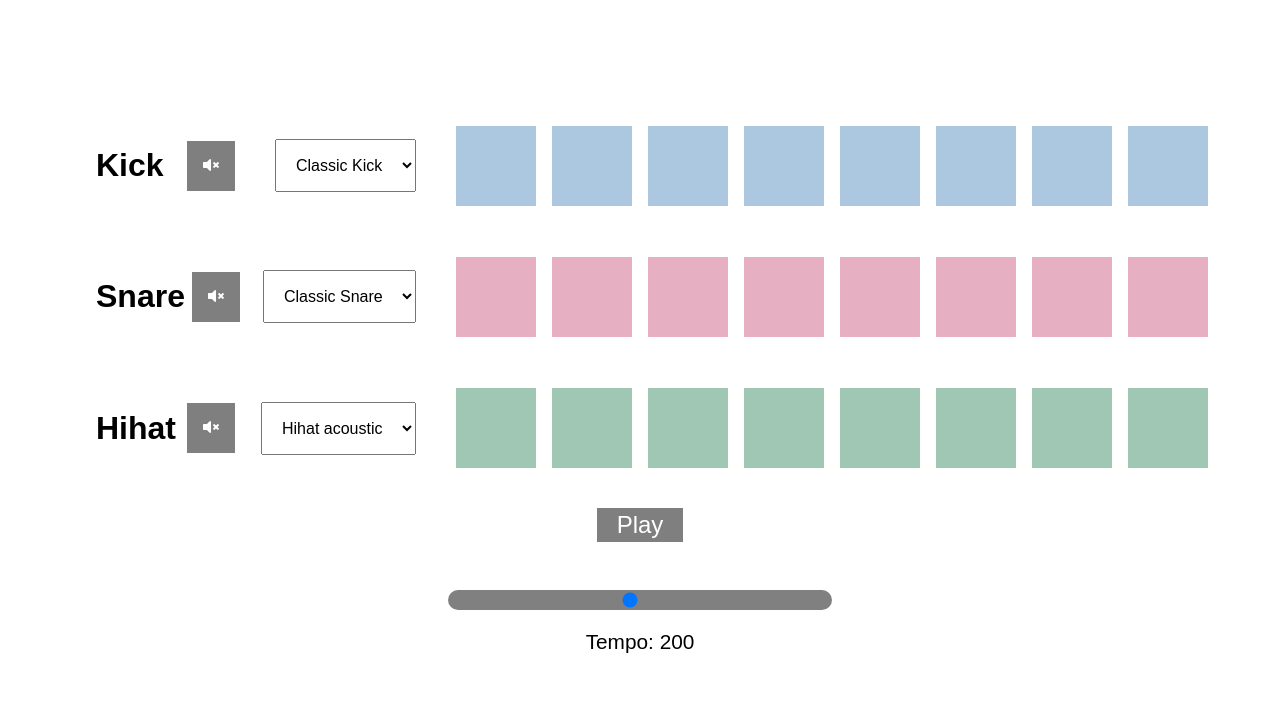
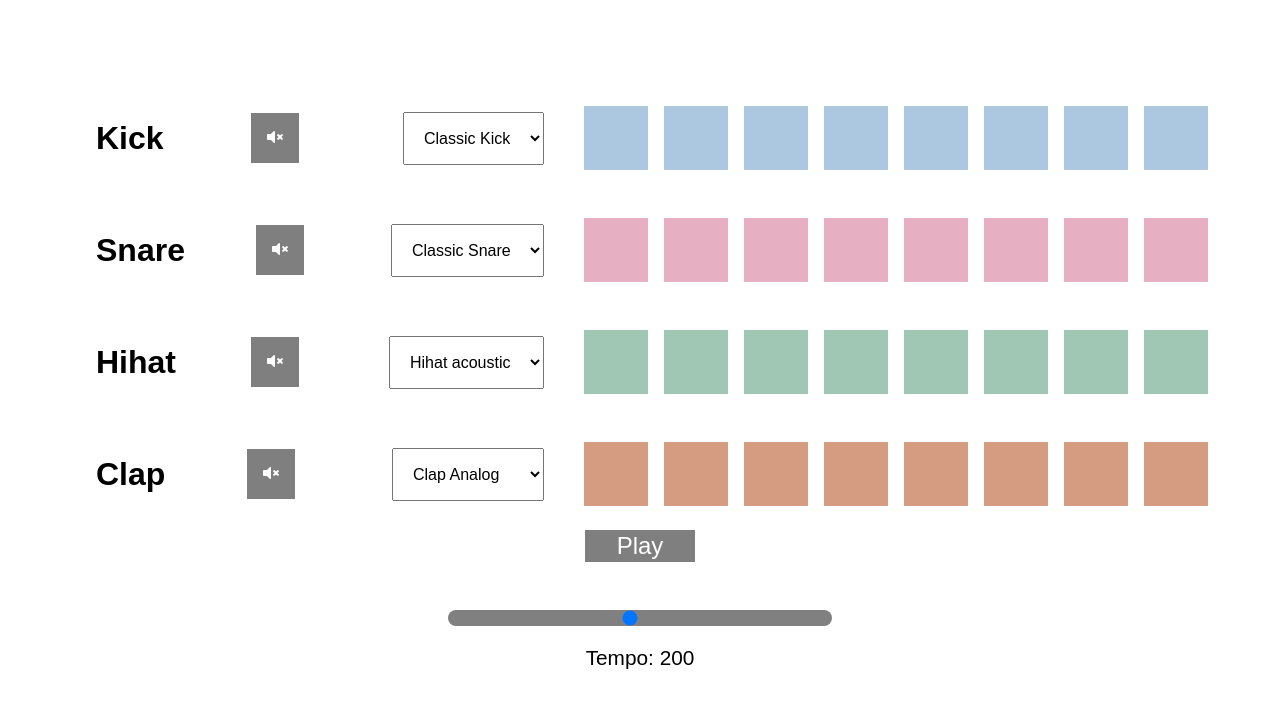
Before and after one commit to StephBerg86/Beatmaker, a plain HTML site: page index.html in a window 1280 px wide. Drawn offline with Linux system fonts and the light colour scheme.

Commit message:
added clap

```diff
--- a/app.js
+++ b/app.js
@@ -5,9 +5,11 @@ class Drumkit {
     this.currentKick = "./sounds/kick-classic.wav";
     this.currentSnare = "./sounds/snare-acoustic01.wav";
     this.currentHihat = "./sounds/hihat-acoustic01.wav";
+    this.currentClap = "./sounds/clap-analog.wav";
     this.kickAudio = document.querySelector(".kick-sound");
     this.snareAudio = document.querySelector(".snare-sound");
     this.hihatAudio = document.querySelector(".hihat-sound");
+    this.clapAudio = document.querySelector(".clap-sound");
     this.index = 0;
     this.bpm = 150;
     this.isPlaying = null;
@@ -36,6 +38,10 @@ class Drumkit {
         if (bar.classList.contains("hihat-pad")) {
           this.hihatAudio.currentTime = 0;
           this.hihatAudio.play();
+        }
+        if (bar.classList.contains("clap-pad")) {
+          this.clapAudio.currentTime = 0;
+          this.clapAudio.play();
         }
       }
     });
@@ -75,6 +81,9 @@ class Drumkit {
       case "hihat-select":
         this.hihatAudio.src = selectionValue;
         break;
+      case "clap-select":
+        this.clapAudio.src = selectionValue;
+        break;
     }
   }
 
@@ -92,6 +101,9 @@ class Drumkit {
         case "2":
           this.hihatAudio.volume = 0;
           break;
+        case "3":
+          this.clapAudio.volume = 0;
+          break;
       }
     } else {
       switch (muteIndex) {
@@ -103,6 +115,9 @@ class Drumkit {
           break;
         case "2":
           this.hihatAudio.volume = 1;
+          break;
+        case "3":
+          this.clapAudio.volume = 1;
           break;
       }
     }
--- a/index.html
+++ b/index.html
@@ -79,6 +79,29 @@
           <div class="pad hihat-pad b7"></div>
         </div>
       </div>
+      <div class="clap-track">
+        <div class="controls">
+          <h1>Clap</h1>
+          <button data-track="3" class="mute clap-volume">
+            <i class="fas fa-volume-mute"></i>
+          </button>
+          <select name="clap-select" id="clap-select">
+            <option value="./sounds/clap-analog.wav">Clap Analog</option>
+            <option value="./sounds/clap-808.wav">808 Clap</option>
+            <option value="./sounds/clap-crushed.wav">Clap Crushed</option>
+          </select>
+        </div>
+        <div class="clap">
+          <div class="pad clap-pad b0"></div>
+          <div class="pad clap-pad b1"></div>
+          <div class="pad clap-pad b2"></div>
+          <div class="pad clap-pad b3"></div>
+          <div class="pad clap-pad b4"></div>
+          <div class="pad clap-pad b5"></div>
+          <div class="pad clap-pad b6"></div>
+          <div class="pad clap-pad b7"></div>
+        </div>
+      </div>
       <button class="play">Play</button>
       <div class="tempo">
         <input
@@ -95,6 +118,7 @@
     <audio class="kick-sound" src="./sounds/kick-classic.wav"></audio>
     <audio class="snare-sound" src="./sounds/snare-acoustic01.wav"></audio>
     <audio class="hihat-sound" src="./sounds/hihat-acoustic01.wav"></audio>
+    <audio class="clap-sound" src="./sounds/clap-analog.wav"></audio>
 
     <script
       src="https://cdnjs.cloudflare.com/ajax/libs/font-awesome/5.13.0/js/all.min.js"
--- a/style.css
+++ b/style.css
@@ -15,9 +15,10 @@ svg {
 
 .kick-pad,
 .snare-pad,
-.hihat-pad {
-  width: 5rem;
-  height: 5rem;
+.hihat-pad,
+.clap-pad {
+  width: 4rem;
+  height: 4rem;
   margin: 0.5rem 0.5rem;
   cursor: pointer;
 }
@@ -42,6 +43,10 @@ svg {
   background: rgb(160, 199, 180);
 }
 
+.clap-pad {
+  background: rgb(214, 156, 129);
+}
+
 .kick-pad.active {
   background: rgb(89, 164, 224);
 }
@@ -53,20 +58,25 @@ svg {
 .hihat-pad.active {
   background: rgb(89, 194, 143);
 }
+.clap-pad.active {
+  background: rgb(223, 109, 56);
+}
 
 .hihat-track,
 .snare-track,
-.kick-track {
+.kick-track,
+.clap-track {
   display: flex;
   align-items: center;
   width: 90%;
   justify-content: space-between;
-  margin-top: 2.2rem;
+  margin-top: 2rem;
 }
 
 .kick,
 .snare,
-.hihat {
+.hihat,
+.clap {
   display: flex;
 }
 
@@ -93,13 +103,13 @@ svg {
 }
 
 .play {
-  padding: 0.2rem 1.2rem;
+  padding: 0.1rem 2rem;
   font-size: 1.5rem;
   background: rgb(128, 127, 127);
   color: white;
   border: none;
   cursor: pointer;
-  margin-top: 2rem;
+  margin-top: 1rem;
 }
 
 select {
@@ -118,13 +128,13 @@ select {
 }
 
 .tempo-slider {
-  padding: 0.1rem;
+  padding: 0rem;
   -webkit-appearance: none;
   margin: 0rem 0rem;
   width: 100%;
   position: relative;
   cursor: pointer;
-  border-radius: 1rem;
+  border-radius: 2rem;
   background-color: grey;
 }
 
```
